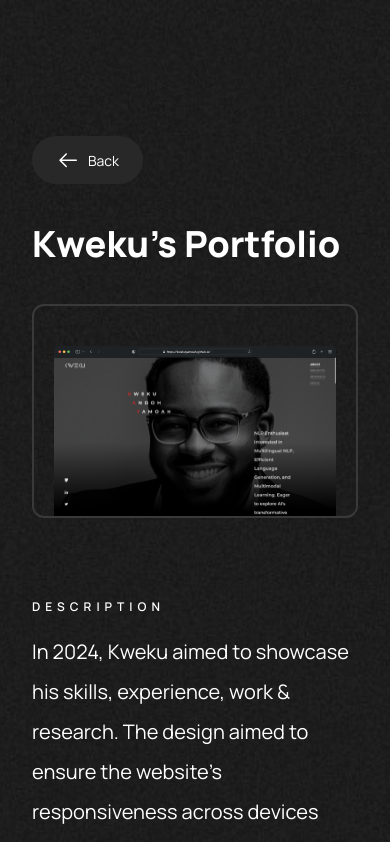
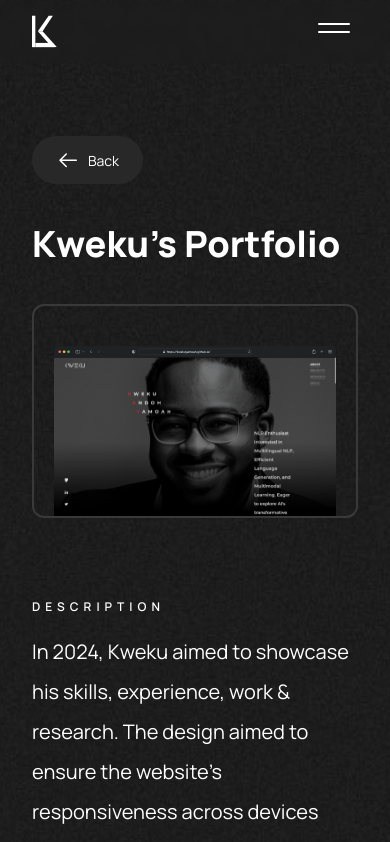
Before and after one commit to lesliekodjoe/lesliekodjoe.github.io, a React (Vite) app: page /projects/1 in a window 390 px wide. Shown: the top 842 px of the page. Built offline with nearby package versions, Linux system fonts and the light colour scheme.

Commit message:
Update data

```diff
--- a/src/App.tsx
+++ b/src/App.tsx
@@ -3,17 +3,22 @@ import Home from "./pages/Home";
 import Layout from "./components/Layout";
 import ProjectDetails from "./pages/ProjectDetails";
 import PreLoader from "./components/PreLoader";
+import Template from "./Template";
+import NotFound from "./components/NotFound";
 
 function App() {
   return (
     <Router>
       <PreLoader>
-        <Routes>
-          <Route path="/" element={<Layout />}>
-            <Route index element={<Home />} />
-          </Route>
-          <Route path="/projects/:id" element={<ProjectDetails />} />
-        </Routes>
+        <Template>
+          <Routes>
+            <Route path="/" element={<Layout />}>
+              <Route index element={<Home />} />
+              <Route path="/projects/:id" element={<ProjectDetails />} />
+            </Route>
+            <Route path="*" element={<NotFound />} />
+          </Routes>
+        </Template>
       </PreLoader>
     </Router>
   );
--- /dev/null
+++ b/src/Template.tsx
@@ -0,0 +1,31 @@
+import { usePageTransitions } from "./utils/animationPage";
+import { useLocation } from "react-router-dom";
+import { useEffect, ReactNode } from "react";
+
+type Props = {
+  children: ReactNode;
+};
+
+export default function Template({ children }: Props) {
+  const location = useLocation();
+  const { animatePageIn } = usePageTransitions();
+
+  useEffect(() => {
+    animatePageIn();
+  });
+
+  return (
+    <div>
+      <div
+        id="banner-1"
+        className="min-h-screen bg-neutral-950 z-50 fixed top-0 left-0 w-full flex items-center justify-center"
+      >
+        <h1 className="text-white text-4xl">{location.pathname}</h1>
+      </div>
+      {children}
+    </div>
+    // <div>
+    //   {children}
+    // </div>
+  );
+}
--- /dev/null
+++ b/src/components/AnimatedHamburgerMenu.tsx
@@ -0,0 +1,118 @@
+"use client";
+import { motion, MotionConfig } from "framer-motion";
+import { useLocation } from "react-router-dom";
+import { socialIcons } from "../constants/data";
+import { useState } from "react";
+import TransitionLink from "./TransitionLink";
+
+export const AnimatedHamburgerMenu = () => {
+  const location = useLocation();
+  const [active, setActive] = useState(false);
+
+  const menuColor = active
+    ? "bg-white"
+    : location.pathname == "/" || location.pathname == "/about"
+    ? "bg-black"
+    : "bg-white";
+  return (
+    <MotionConfig
+      transition={{
+        duration: 0.5,
+        ease: "easeInOut",
+      }}
+    >
+      <motion.button
+        initial={false}
+        onClick={() => setActive((pv) => !pv)}
+        className="relative h-10 w-12 z-50"
+        animate={active ? "open" : "closed"}
+      >
+        <motion.span
+          className={`${menuColor} absolute h-0.5 w-8 rounded-full md:w-10`}
+          style={{
+            left: "50%",
+            top: "30%",
+            x: "-50%",
+            y: "-50%",
+          }}
+          variants={{
+            open: {
+              rotate: ["0deg", "0deg", "45deg"],
+              top: ["30%", "50%", "50%"],
+              color: "bg-white",
+            },
+            closed: {
+              rotate: ["45deg", "0deg", "0deg"],
+              top: ["50%", "50%", "30%"],
+            },
+          }}
+        ></motion.span>
+        <motion.span
+          className={`${menuColor} absolute h-0.5 w-8 rounded-full md:w-10`}
+          style={{
+            left: "50%",
+            top: "50%",
+            x: "-50%",
+            y: "-50%",
+          }}
+          variants={{
+            open: {
+              rotate: ["0deg", "0deg", "-45deg"],
+              color: "bg-white",
+            },
+            closed: {
+              rotate: ["-45deg", "0deg", "0deg"],
+            },
+          }}
+        ></motion.span>
+      </motion.button>
+
+      <motion.div
+        className={`fixed top-0 left-0 right-0 bottom-0 z-30 h-screen w-full bg-[#111111]`}
+        animate={active ? "open" : "closed"}
+        initial="closed"
+        variants={{
+          open: {
+            x: 0,
+            transition: {
+              duration: 0.9,
+              ease: "easeInOut",
+            },
+          },
+          closed: {
+            x: "-100%",
+            transition: {
+              duration: 0.3,
+              ease: "easeInOut",
+            },
+          },
+        }}
+      >
+        {/* Menu Navigation */}
+        <div className="flex flex-col items-end pr-8 text-white h-full justify-center gap-12">
+          <TransitionLink
+            href="/"
+            className="menu-style"
+            onClick={() => setActive(false)}
+          >
+            Home
+          </TransitionLink>
+        </div>
+
+        {/* Social Icons */}
+        <div className="absolute text-white left-1/2 bottom-20 inline-flex items-center gap-10 md:flex-col md:left-20">
+          {socialIcons.map((icon, index) => (
+            <a
+              href={icon.href}
+              key={index}
+              className="inline-flex items-center"
+              target="_blank"
+            >
+              <img src={icon.src} alt={icon.alt} width={20} height={20} />
+            </a>
+          ))}
+        </div>
+      </motion.div>
+    </MotionConfig>
+  );
+};
--- a/src/components/Navbar.tsx
+++ b/src/components/Navbar.tsx
@@ -3,6 +3,7 @@ import React, { useEffect, useState } from "react";
 import { NavLink, useLocation } from "react-router-dom";
 import icons from "../constants/icons"
 import { socialIcons } from "../constants/data";
+import { AnimatedHamburgerMenu } from "./AnimatedHamburgerMenu";
 
 function Navbar() {
   const location = useLocation();
@@ -135,8 +136,7 @@ function Navbar() {
               </div>
             ) : (
               <div className="w-1/3 flex flex-row-reverse">
-                Menu
-                {/* <AnimatedHamburgerMenu /> */}
+                <AnimatedHamburgerMenu />
               </div>
             )}
           </div>
--- /dev/null
+++ b/src/components/NotFound.tsx
@@ -0,0 +1,14 @@
+import React from 'react'
+
+type Props = {}
+
+const NotFound = (props: Props) => {
+  return (
+    <div className="bg-[#3f3f3f] text-[#878787] flex flex-col items-center justify-center w-full h-screen">
+      <h4 className="text-[12rem]  font-semibold lg:text-[25rem]">404</h4>
+      <p className="text-xl">Page Not Found</p>
+    </div>
+  );
+}
+
+export default NotFound
--- a/src/components/ProjectCard.tsx
+++ b/src/components/ProjectCard.tsx
@@ -1,14 +1,13 @@
 import { projects_data } from "../constants/data";
-import React from "react";
 import { GoArrowRight } from "react-icons/go";
-import { Link } from "react-router-dom";
+import TransitionLink from "./TransitionLink";
 
 const ProjectCard = () => {
   return (
     <>
       {projects_data.map((project) => (
         <div key={project.num} className="w-full pt-16 md:px-48">
-          <Link to={`/projects/${project.num}`} className="w-full">
+          <TransitionLink href={`/projects/${project.num}`} className="w-full">
             <div className="px-5 bg-[#2C2C2C] w-full h-full md:h-[625px] border border-[#393939] rounded-xl overflow-hidden group hover:bg-[#444444] transition duration-500 md:px-0">
               <div className="py-8 md:px-12 md:py-10 md:flex items-center">
                 <div className="mb-4">
@@ -32,7 +31,7 @@ const ProjectCard = () => {
                 </div>
               </div>
             </div>
-          </Link>
+          </TransitionLink>
         </div>
       ))}
     </>
--- /dev/null
+++ b/src/components/TransitionLink.tsx
@@ -0,0 +1,33 @@
+import { useLocation, useNavigation } from "react-router-dom";
+import { usePageTransitions } from "../utils/animationPage";
+
+import React, { ReactNode } from "react";
+
+type Props = {
+  href: string;
+  children: ReactNode;
+  className?: string;
+  onClick?: () => void;
+};
+
+const TransitionLink = ({ href, children, onClick, className }: Props) => {
+  const location = useLocation();
+  const {animatePageOut} = usePageTransitions()
+
+  const handleClick = () => {
+    if (location.pathname != href) {
+      animatePageOut(href);
+    }
+    if (onClick) {
+      onClick();
+    }
+  };
+
+  return (
+    <button onClick={handleClick} className={className}>
+      {children}
+    </button>
+  );
+};
+
+export default TransitionLink;
--- a/src/utils/animationPage.ts
+++ b/src/utils/animationPage.ts
@@ -1,41 +1,44 @@
 import gsap from "gsap";
-import { useRef } from "react";
 import { useNavigate } from "react-router-dom";
 
 export const usePageTransitions = () => {
-  const bannerRef = useRef<HTMLDivElement | null>(null);
   const navigate = useNavigate();
+  const animatePageIn = () => {
+    const bannerOne = document.getElementById("banner-1");
 
-  const animatePageIn = () => {
-    if (!bannerRef.current) return;
+    if (bannerOne) {
+      const t1 = gsap.timeline();
 
-    gsap
-      .timeline()
-      .set(bannerRef.current, { yPercent: 0 })
-      .to(bannerRef.current, {
+      t1.set([bannerOne], {
+        yPercent: 0,
+      }).to([bannerOne], {
         yPercent: -100,
         ease: "power4.inOut",
         duration: 1,
         delay: 0.2,
       });
+    }
   };
 
   const animatePageOut = (href: string) => {
-    if (!bannerRef.current) return;
+    const bannerOne = document.getElementById("banner-1");
 
-    gsap
-      .timeline()
-      .set(bannerRef.current, { yPercent: 100 })
-      .to(bannerRef.current, {
+    if (bannerOne) {
+      const t1 = gsap.timeline();
+
+      t1.set([bannerOne], {
+        yPercent: 100,
+      }).to([bannerOne], {
         yPercent: 0,
         ease: "power4.inOut",
         duration: 1,
         delay: 0.2,
         onComplete: () => {
-          navigate(href);
+          navigate(href);;
         },
       });
+    }
   };
 
-  return { bannerRef, animatePageIn, animatePageOut };
+  return { animatePageIn, animatePageOut };
 };
```
